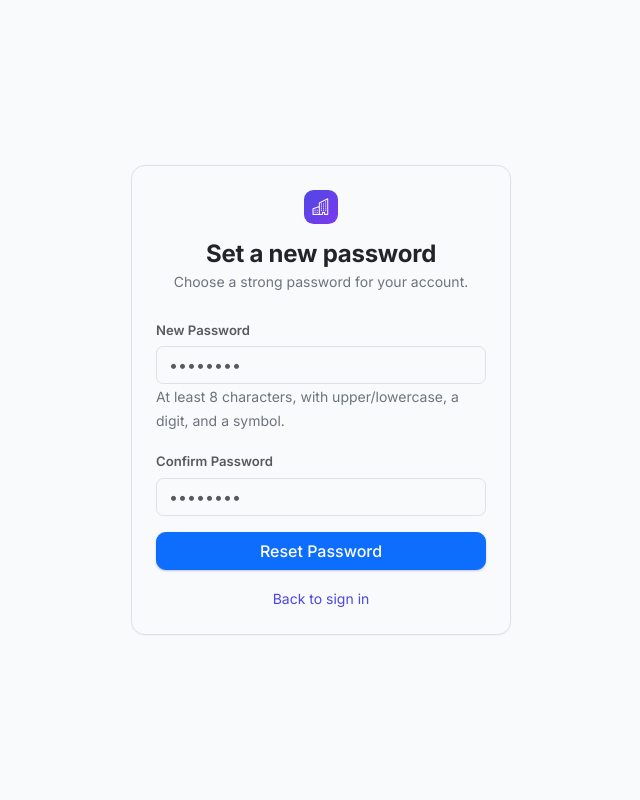
After one commit to civang/karmvikas, a Flask app: page /reset-password in a window 1280 px wide. The commit adds this page. Shown: the whole page, without its empty margins (319-959 px from the left). Run offline with Flask 3, Linux system fonts and the light colour scheme.

Commit message:
feat: implement real password reset via Brevo email, fix single-use token and brand-mark CSS bugs

```diff
--- a/backend/app/repositories/user_repository.py
+++ b/backend/app/repositories/user_repository.py
@@ -14,3 +14,8 @@ class UserRepository:
         db.session.add(user)
         db.session.commit()
         return user
+
+    def update_password(self, user, password_hash):
+        user.password_hash = password_hash
+        db.session.commit()
+        return user
--- a/backend/app/static/css/style.css
+++ b/backend/app/static/css/style.css
@@ -74,7 +74,7 @@ main {
   transition: background-color 0.2s ease, left 0.2s ease;
 }
 
-.sidebar .brand-mark {
+.brand-mark {
   width: 34px;
   height: 34px;
   border-radius: 0.6rem;
--- /dev/null
+++ b/backend/app/static/js/reset_password.js
@@ -0,0 +1,42 @@
+document.addEventListener("DOMContentLoaded", () => {
+  const params = new URLSearchParams(window.location.search);
+  const token = params.get("token");
+
+  if (!token) {
+    showToast("This reset link is missing its token. Please request a new one.", "danger");
+  }
+
+  document.getElementById("reset-form").addEventListener("submit", async (e) => {
+    e.preventDefault();
+    const newPassword = document.getElementById("new-password").value;
+    const confirmPassword = document.getElementById("confirm-password").value;
+
+    if (newPassword !== confirmPassword) {
+      showToast("Passwords do not match", "danger");
+      return;
+    }
+
+    const btn = document.getElementById("submit-btn");
+    const spinner = document.getElementById("spinner");
+    btn.disabled = true;
+    spinner.classList.remove("d-none");
+
+    try {
+      const res = await fetch(`${API_BASE}/auth/reset-password`, {
+        method: "POST",
+        headers: { "Content-Type": "application/json" },
+        body: JSON.stringify({ token, new_password: newPassword }),
+      });
+      const body = await res.json().catch(() => null);
+      if (!res.ok) throw new Error(body && body.error ? body.error.message : "Reset failed");
+
+      document.getElementById("reset-form").classList.add("d-none");
+      document.getElementById("success-message").classList.remove("d-none");
+    } catch (err) {
+      showError(err);
+    } finally {
+      btn.disabled = false;
+      spinner.classList.add("d-none");
+    }
+  });
+});
--- a/backend/app/templates/login.html
+++ b/backend/app/templates/login.html
@@ -101,7 +101,7 @@
         </button>
       </form>
       <div class="text-center mt-3">
-        <a href="#" class="small text-decoration-none" id="forgot-link">Forgot password?</a>
+        <a href="/forgot-password" class="small text-decoration-none">Forgot password?</a>
       </div>
     </div>
   </div>
--- /dev/null
+++ b/backend/app/templates/reset_password.html
@@ -0,0 +1,54 @@
+<!DOCTYPE html>
+<html lang="en">
+<head>
+<meta charset="UTF-8">
+<meta name="viewport" content="width=device-width, initial-scale=1.0">
+<script>document.documentElement.setAttribute("data-bs-theme", localStorage.getItem("theme") || "light");</script>
+<title>Reset Password - Karmvikas HR</title>
+<link rel="preconnect" href="https://fonts.googleapis.com">
+<link rel="preconnect" href="https://fonts.gstatic.com" crossorigin>
+<link href="https://fonts.googleapis.com/css2?family=Inter:wght@400;500;600;700;800&display=swap" rel="stylesheet">
+<link href="https://cdn.jsdelivr.net/npm/bootstrap@5.3.3/dist/css/bootstrap.min.css" rel="stylesheet">
+<link href="https://cdn.jsdelivr.net/npm/bootstrap-icons@1.11.3/font/bootstrap-icons.css" rel="stylesheet">
+<link href="{{ url_for('static', filename='css/style.css') }}" rel="stylesheet">
+</head>
+<body class="d-flex align-items-center justify-content-center vh-100">
+<div class="card shadow-sm" style="width: 380px;">
+  <div class="card-body p-4">
+    <div class="text-center mb-4">
+      <span class="brand-mark d-inline-flex"><i class="bi bi-buildings"></i></span>
+      <h4 class="mt-3 mb-0">Set a new password</h4>
+      <small class="text-secondary">Choose a strong password for your account.</small>
+    </div>
+    <form id="reset-form">
+      <div class="mb-3">
+        <label class="form-label">New Password</label>
+        <input type="password" class="form-control" id="new-password" required autocomplete="new-password" placeholder="••••••••">
+        <small class="text-secondary">At least 8 characters, with upper/lowercase, a digit, and a symbol.</small>
+      </div>
+      <div class="mb-3">
+        <label class="form-label">Confirm Password</label>
+        <input type="password" class="form-control" id="confirm-password" required autocomplete="new-password" placeholder="••••••••">
+      </div>
+      <button type="submit" class="btn btn-primary w-100" id="submit-btn">
+        <span id="spinner" class="spinner-border spinner-border-sm d-none me-1"></span>
+        Reset Password
+      </button>
+    </form>
+    <div id="success-message" class="alert alert-success mt-3 d-none">
+      Password reset successfully. <a href="/login">Sign in</a> with your new password.
+    </div>
+    <div class="text-center mt-3">
+      <a href="/login" class="small text-decoration-none">Back to sign in</a>
+    </div>
+  </div>
+</div>
+
+<div class="toast-container position-fixed bottom-0 end-0 p-3" id="toast-container"></div>
+
+<script src="https://cdn.jsdelivr.net/npm/bootstrap@5.3.3/dist/js/bootstrap.bundle.min.js"></script>
+<script src="{{ url_for('static', filename='js/api.js') }}"></script>
+<script src="{{ url_for('static', filename='js/toast.js') }}"></script>
+<script src="{{ url_for('static', filename='js/reset_password.js') }}"></script>
+</body>
+</html>
--- a/backend/app/web.py
+++ b/backend/app/web.py
@@ -11,6 +11,16 @@ def index():
 @bp.get("/login")
 def login_page():
     return render_template("login.html")
+
+
+@bp.get("/forgot-password")
+def forgot_password_page():
+    return render_template("forgot_password.html")
+
+
+@bp.get("/reset-password")
+def reset_password_page():
+    return render_template("reset_password.html")
 
 
 @bp.get("/dashboard")
--- a/backend/requirements.txt
+++ b/backend/requirements.txt
@@ -12,3 +12,4 @@ psycopg2-binary==2.9.9
 redis==5.0.8
 python-dotenv==1.0.1
 gunicorn==22.0.0
+requests==2.32.3
```
Also changed, not shown: backend/app/api/auth.py (+15 -5 lines), backend/app/config.py (+10 -0 lines), backend/app/schemas/auth_schema.py (+9 -0 lines), backend/app/services/auth_service.py (+43 -2 lines), backend/app/services/email_service.py (added, +67 -0 lines), backend/app/static/js/auth.js (+0 -16 lines), backend/app/static/js/forgot_password.js (added, +30 -0 lines), backend/app/templates/forgot_password.html (added, +49 -0 lines), backend/app/utils/reset_tokens.py (added, +22 -0 lines), 1 other file.
